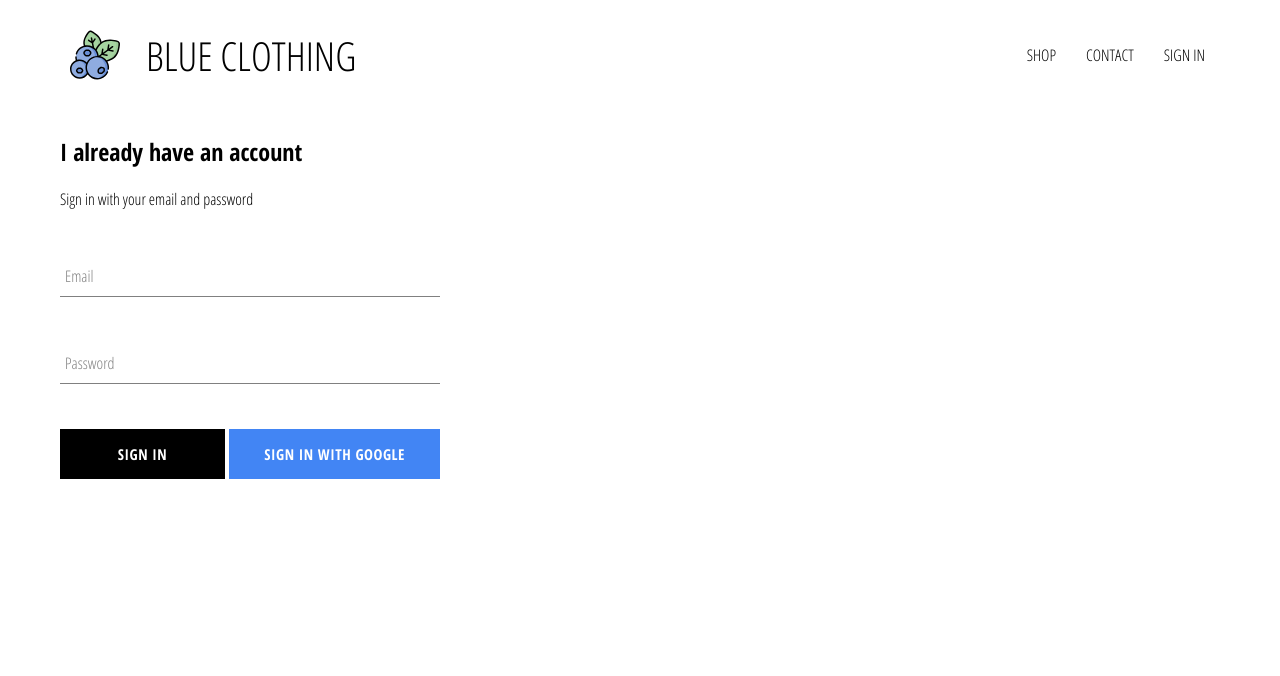
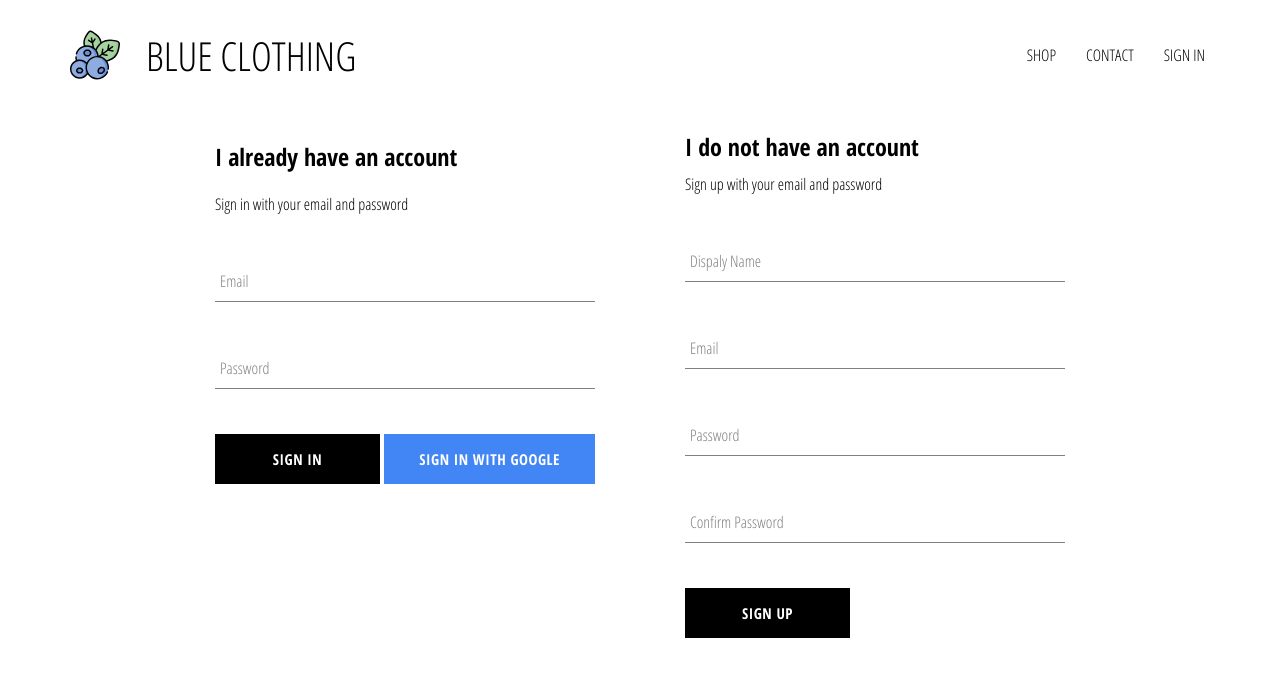
Before and after one commit to blueberryFields/blue-clothing, a React (Create React App) app: page /signin in a window 1280 px wide. Shown: the top 676 px of the page. Built offline with nearby package versions, Linux system fonts and the light colour scheme; no server answers.

Commit message:
Add signup with email and password.

```diff
--- a/src/App.js
+++ b/src/App.js
@@ -8,22 +8,35 @@
 import SignInAndSignUpPage from "./pages/sign-in-and-sign-up/sign-in-and-sign-up.component";
 import { auth, createUserProfileDocument } from "./firebase/firebase.utils";
 
-
 const App = () => {
   const [state, setState] = useState({ currentUser: null });
 
   useEffect(() => {
-    let unsubscribeFromAuth = auth.onAuthStateChanged((user) => {
-      // setState({ currentUser: user });
-      createUserProfileDocument(user);
+    let unsubscribeFromAuth = auth.onAuthStateChanged(async (userAuth) => {
+      if (userAuth) {
+        const userRef = await createUserProfileDocument(userAuth);
 
-      console.log(user);
+        userRef.onSnapshot((snapshot) => {
+          setState({
+            currentUser: {
+              id: snapshot.id,
+              ...snapshot.data(),
+            },
+          });
+        });
+      }
+
+      setState({ currentUser: userAuth });
 
       return function unsubscribe() {
         unsubscribeFromAuth();
       };
     });
   }, []);
+
+  useEffect(() => {
+    console.log(state);
+  }, [state]);
 
   return (
     <div>
--- /dev/null
+++ b/src/components/sign-up/sign-up.component.jsx
@@ -0,0 +1,96 @@
+import React, { useState } from "react";
+
+import FormInput from "../form-input/form-input.component";
+import CustomButton from "../custom-button/custom-button.component";
+
+import { auth, createUserProfileDocument } from "../../firebase/firebase.utils";
+
+import "./sign-up.styles.scss";
+
+const SignUp = () => {
+  const [state, setState] = useState({
+    displayName: "",
+    email: "",
+    password: "",
+    confirmPassword: "",
+  });
+
+  const { displayName, email, password, confirmPassword } = state;
+
+  const handleSubmit = async (event) => {
+    event.preventDefault();
+
+    if (password !== confirmPassword) {
+      alert("Passwords dont match");
+      return;
+    }
+
+    try {
+      const { user } = await auth.createUserWithEmailAndPassword(
+        email,
+        password
+      );
+
+      createUserProfileDocument(user, { displayName });
+
+      setState({
+        displayName: "",
+        email: "",
+        password: "",
+        confirmPassword: "",
+      });
+    } catch (error) {
+      console.error(error);
+    }
+  };
+
+  const handleChange = (event) => {
+    const { name, value } = event.target;
+
+    setState({ ...state, [name]: value });
+  };
+
+  return (
+    <div className="sign-up">
+      <h2 className="title">I do not have an account</h2>
+      <span>Sign up with your email and password</span>
+      <form className="sign-up-form" onSubmit={handleSubmit}>
+        <FormInput
+          type="text"
+          name="displayName"
+          label="Dispaly Name"
+          value={displayName}
+          onChange={handleChange}
+          required
+        />
+        <FormInput
+          type="text"
+          name="email"
+          label="Email"
+          value={email}
+          onChange={handleChange}
+          required
+        />
+        <FormInput
+          type="password"
+          name="password"
+          label="Password"
+          value={password}
+          onChange={handleChange}
+          required
+        />
+        <FormInput
+          type="password"
+          name="confirmPassword"
+          label="Confirm Password"
+          value={confirmPassword}
+          onChange={handleChange}
+          required
+        />
+        <CustomButton type="submit">SIGN UP</CustomButton>
+      </form>
+    </div>
+  );
+};
+
+export default SignUp;
--- /dev/null
+++ b/src/components/sign-up/sign-up.styles.scss
@@ -0,0 +1,9 @@
+.sign-up {
+  display: flex;
+  flex-direction: column;
+  width: 380px;
+
+  .title {
+    margin: 10px 0;
+  }
+}
--- a/src/firebase/firebase.utils.js
+++ b/src/firebase/firebase.utils.js
@@ -16,7 +16,29 @@
 export const createUserProfileDocument = async (userAuth, additionalData) => {
   if (!userAuth) return;
 
-  console.log(firestore.doc("users/823493dasdsd"));
+  const userRef = firestore.doc(`users/${userAuth.uid}`);
+
+  const snapshot = await userRef.get();
+
+  // console.log(snapshot);
+
+  if (!snapshot.exists) {
+    const { displayName, email } = userAuth;
+    const createdAt = new Date();
+
+    try {
+      await userRef.set({
+        displayName,
+        email,
+        createdAt,
+        ...additionalData,
+      });
+    } catch (error) {
+      console.log("Error creating user", error.message);
+    }
+  }
+
+  return userRef;
 };
 
 firebase.initializeApp(config);
--- a/src/pages/sign-in-and-sign-up/sign-in-and-sign-up.component.jsx
+++ b/src/pages/sign-in-and-sign-up/sign-in-and-sign-up.component.jsx
@@ -1,12 +1,14 @@
 import React from "react";
 
 import SignIn from "../../components/sign-in/sign-in.component";
+import SignUp from "../../components/sign-up/sign-up.component";
 
 import "./sign-in-and-sign-up.styles.scss";
 
 const SignInAndSignUpPage = () => (
   <div className="sign-in-and-sign-up">
     <SignIn />
+    <SignUp />
   </div>
 );
 
--- a/src/pages/sign-in-and-sign-up/sign-in-and-sign-up.styles.scss
+++ b/src/pages/sign-in-and-sign-up/sign-in-and-sign-up.styles.scss
@@ -0,0 +1,6 @@
+.sign-in-and-sign-up {
+  width: 850px;
+  display: flex;
+  justify-content: space-between;
+  margin: 30px auto;
+}
```
